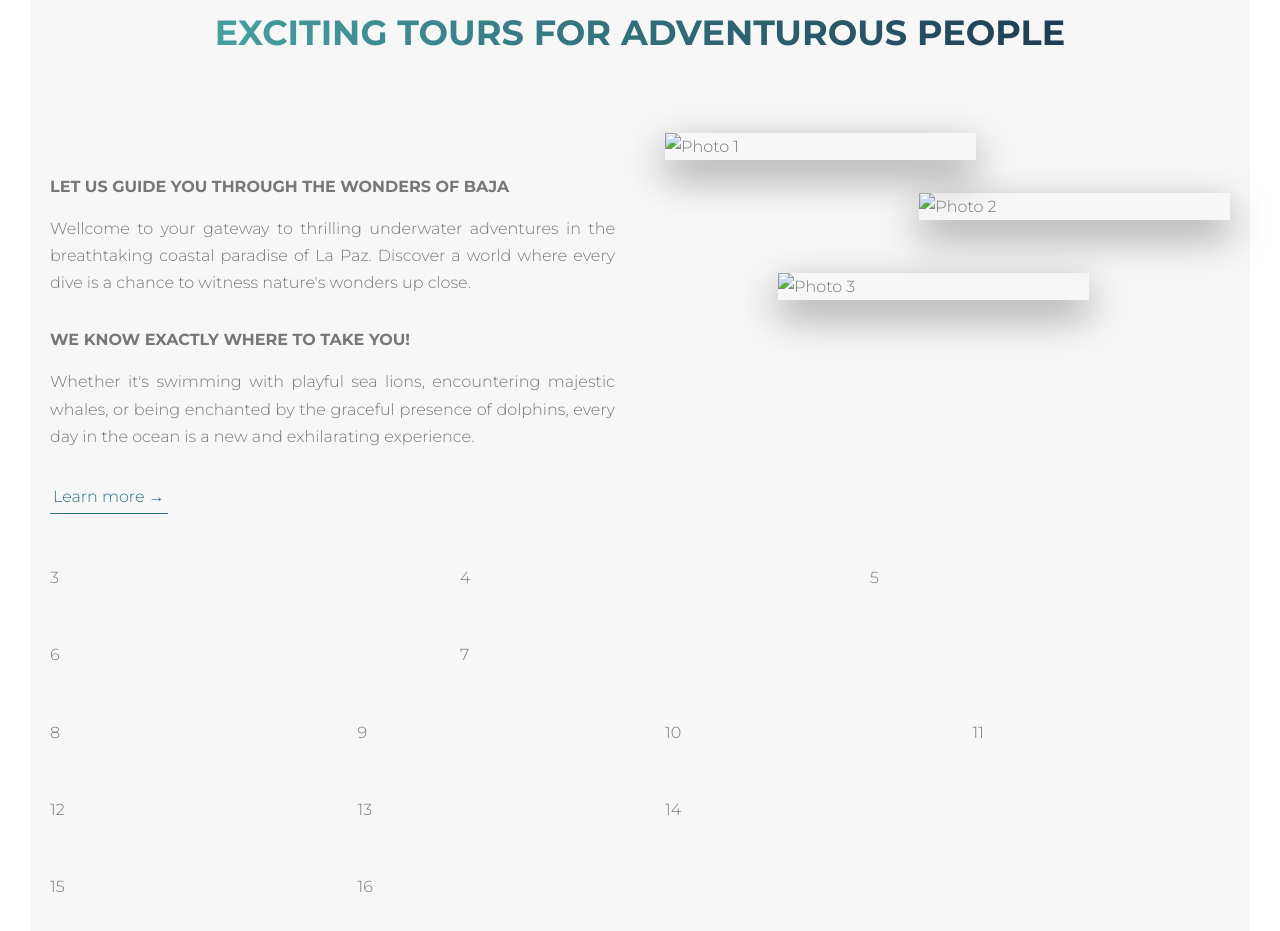
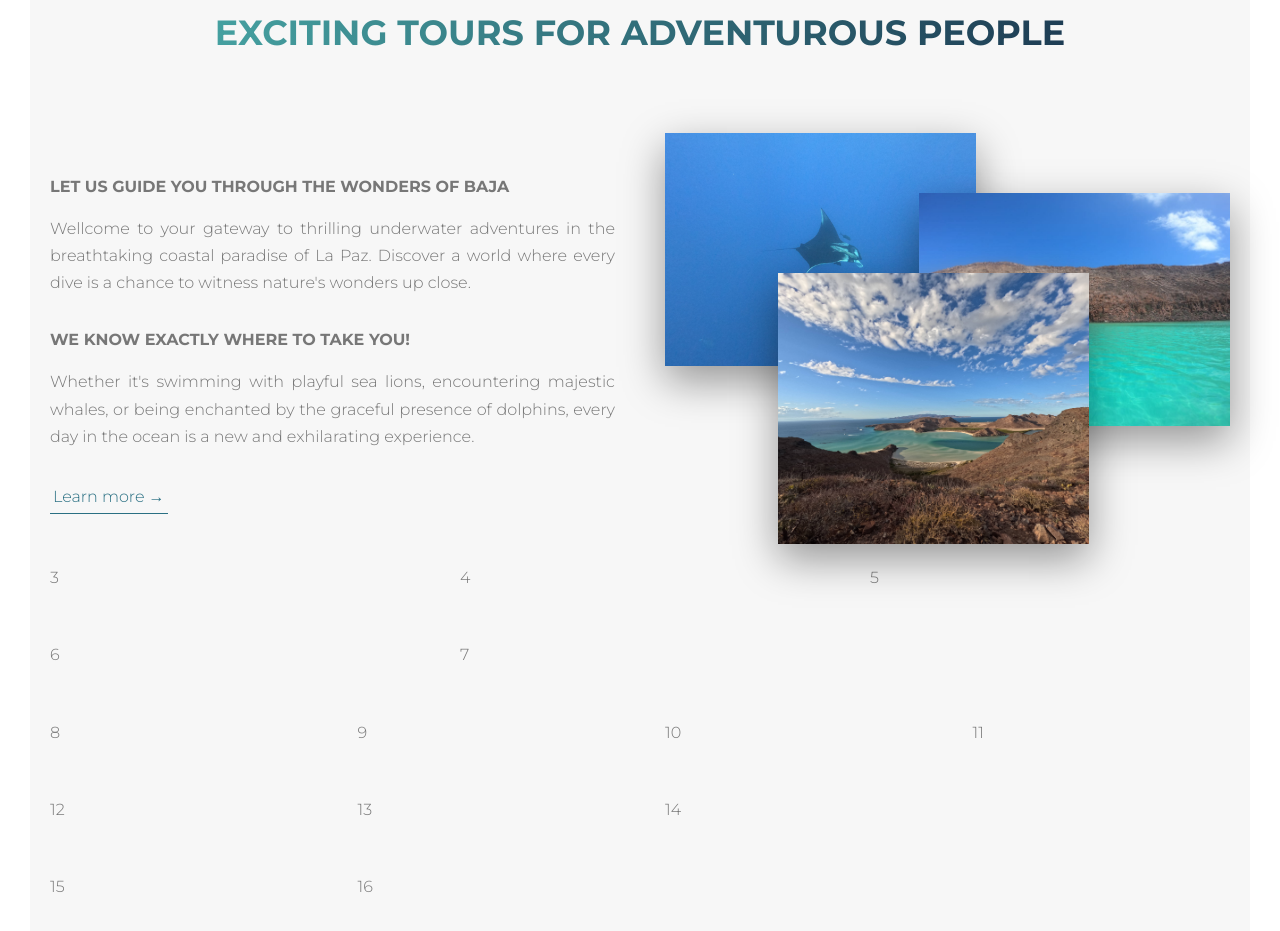
Before and after one commit to 0m4rca/test1, a plain HTML site: page index.html in a window 1280 px wide. Shown: the part 877-1808 px from the top of the page. Drawn offline with Linux system fonts and the light colour scheme; files whose address does not match are found by name.

Commit message:
Update index.html

```diff
--- a/index.html
+++ b/index.html
@@ -3,7 +3,7 @@
 
 <head>
     <title>Your Page</title>
-    <link rel="stylesheet" type="text/css" href="/css/styles.css">
+    <link rel="stylesheet" type="text/css" href="css/styles.css">
     <link rel="preconnect" href="https://fonts.googleapis.com">
     <link rel="preconnect" href="https://fonts.gstatic.com" crossorigin>
     <meta charset="UTF-8" />
@@ -57,9 +57,9 @@
                 </div>
                 <div class="square">
                     <div class="composition">
-                        <img src="/img/manta.JPG" alt="Photo 1" class="composition__photo composition__photo--p1">
-                        <img src="img/espiritu.jpg" alt="Photo 2" class="composition__photo composition__photo--p2">
-                        <img src="img/balandra.JPG" alt="Photo 3" class="composition__photo composition__photo--p3">
+                        <img src="images/manta.JPG" alt="Photo 1" class="composition__photo composition__photo--p1">
+                        <img src="images/espiritu.jpg" alt="Photo 2" class="composition__photo composition__photo--p2">
+                        <img src="images/balandra.JPG" alt="Photo 3" class="composition__photo composition__photo--p3">
                     </div>
                 </div>
             </div>
```
